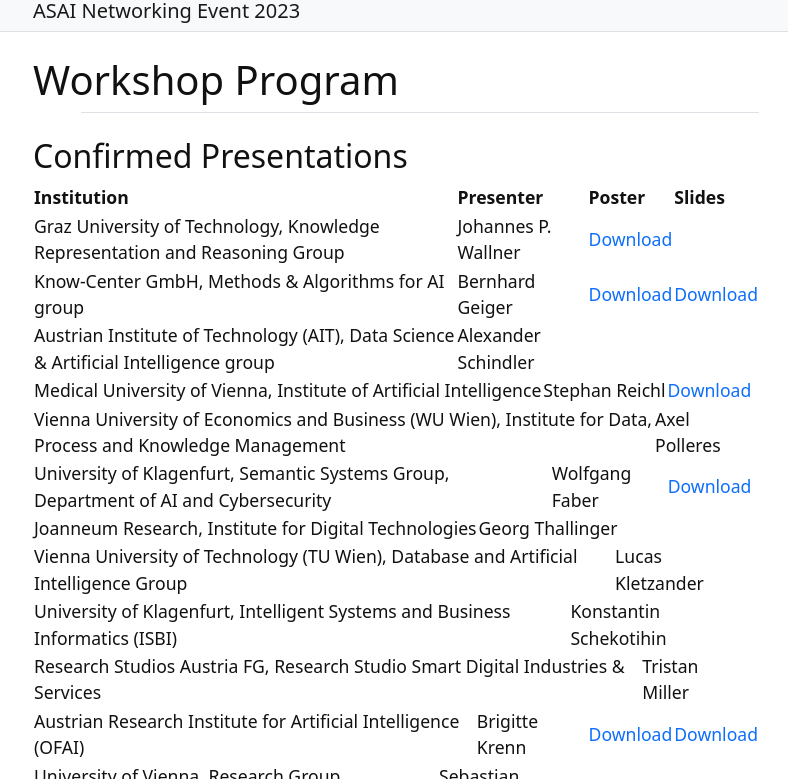
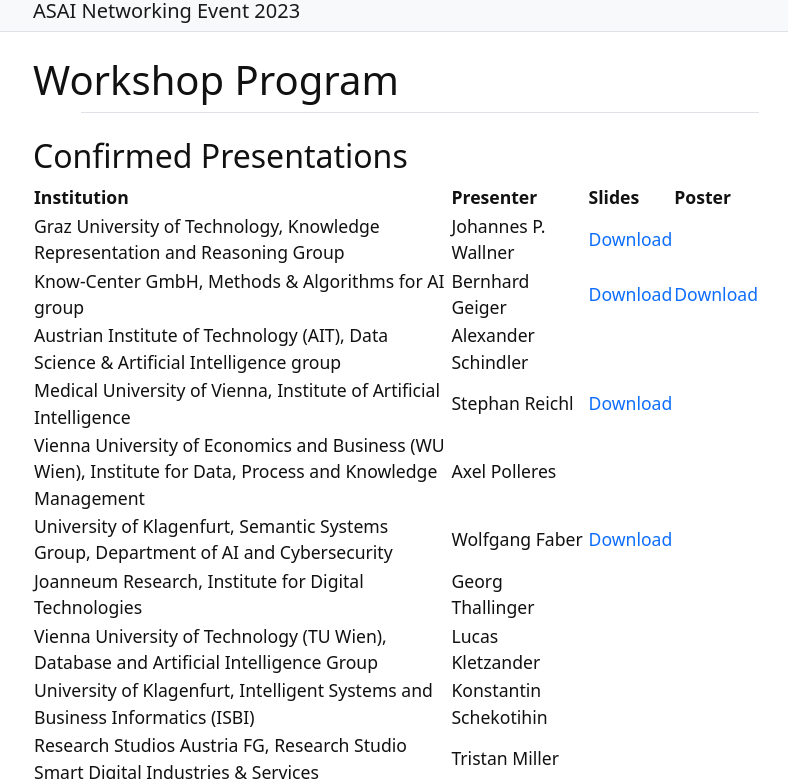
Before and after one commit to anjomshoaa/asai-ne-2023, a Jekyll site: the page built from content/2-program.md, in a window 1280 px wide and 900 px high, cut to the strip 121-900 px from the top of the window. Shown: the whole strip, without its empty margins (244-1032 px from the left). Built offline with Jekyll 4.4.1, drawn with Linux system fonts in a browser that asks for light colours.

Commit message:
Links corrected.

```diff
--- a/content/2-program.md
+++ b/content/2-program.md
@@ -5,34 +5,22 @@ nav: Program
 
 ## Confirmed Presentations
 
-| Institution | Presenter | Poster | Slides |
-| ----------- | --------- | ------ | ------ |
+| Institution | Presenter | Slides | Poster |
+| ----------- | --------- | ----------- | ---------- |
 | Graz University of Technology, Knowledge Representation and Reasoning Group | Johannes P. Wallner | [Download](../files/1_JohannesWallner_slides.pdf)| |
-| Know-Center GmbH, Methods & Algorithms for AI group | Bernhard Geiger |[Download](files/2_BernhardGeiger_slides.pdf) |[Download](files/2_BernhardGeiger_slides.pdf) |
+| Know-Center GmbH, Methods & Algorithms for AI group | Bernhard Geiger |[Download](../files/2_BernhardGeiger_slides.pdf) |[Download](../files/2_BernhardGeiger_slides.pdf) |
 | Austrian Institute of Technology (AIT), Data Science & Artificial Intelligence group | Alexander Schindler | | |
-
-| Medical University of Vienna, Institute of Artificial Intelligence | Stephan Reichl |[Download](/files/4_StephanReichl_slides.pdf) | |
-
+| Medical University of Vienna, Institute of Artificial Intelligence | Stephan Reichl |[Download](../files/4_StephanReichl_slides.pdf) | |
 | Vienna University of Economics and Business (WU Wien), Institute for Data, Process and Knowledge Management | Axel Polleres | | |
-
-| University of Klagenfurt, Semantic Systems Group, Department of AI and Cybersecurity | Wolfgang Faber |[Download](/files/6_WolfgangFaber_slides.pdf) | |
-
+| University of Klagenfurt, Semantic Systems Group, Department of AI and Cybersecurity | Wolfgang Faber |[Download](../files/6_WolfgangFaber_slides.pdf) | |
 | Joanneum Research, Institute for Digital Technologies | Georg Thallinger | | |
-
 | Vienna University of Technology (TU Wien), Database and Artificial Intelligence Group | Lucas Kletzander | | |
-
 | University of Klagenfurt, Intelligent Systems and Business Informatics (ISBI) | Konstantin Schekotihin | | |
-
 | Research Studios Austria FG, Research Studio Smart Digital Industries & Services | Tristan Miller | | |
-
-| Austrian Research Institute for Artificial Intelligence (OFAI) | Brigitte	Krenn |[Download](/files/11_BrigitteKrenn_slides.pdf) |[Download](/files/11_BrigitteKrenn_poster.pdf) |
-
-| University of Vienna, Research Group Probabilistic and Interactive Machine Learning | Sebastian Tschiatschek |[Download](/files/12_SebastianTschiatschek_slides.pdf) |[Download](/files/12_SebastianTschiatschek_poster.pdf) |
-
-| Software Competence Center Hagenberg GmbH (SCCH), Integrated Data and AI Modelling group | Lukas Fischer |[Download](/files/13_LukasFischer_Slides.pdf) |[Download](/files/13_LukasFischer_poster.pdf) |
-
-| Vienna Deep Learning Meetup | René Donner |[Download](/files/14_ReneDonner_slides.pdf) |[Download](/files/14_ReneDonner_poster.pdf) |
-
+| Austrian Research Institute for Artificial Intelligence (OFAI) | Brigitte	Krenn |[Download](../files/11_BrigitteKrenn_slides.pdf) |[Download](../files/11_BrigitteKrenn_poster.pdf) |
+| University of Vienna, Research Group Probabilistic and Interactive Machine Learning | Sebastian Tschiatschek |[Download](../files/12_SebastianTschiatschek_slides.pdf) |[Download](../files/12_SebastianTschiatschek_poster.pdf) |
+| Software Competence Center Hagenberg GmbH (SCCH), Integrated Data and AI Modelling group | Lukas Fischer |[Download](../files/13_LukasFischer_Slides.pdf) |[Download](../files/13_LukasFischer_poster.pdf) |
+| Vienna Deep Learning Meetup | René Donner |[Download](../files/14_ReneDonner_slides.pdf) |[Download](../files/14_ReneDonner_poster.pdf) |
 | University of Klagenfurt, KI4LIFE| Erich Teppan | | |
 
 
```
